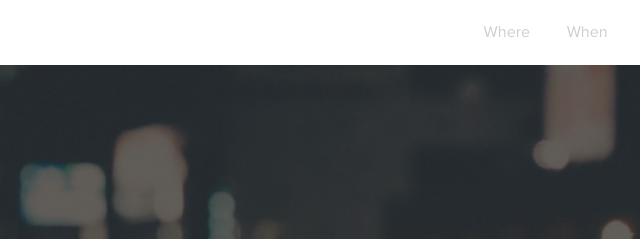
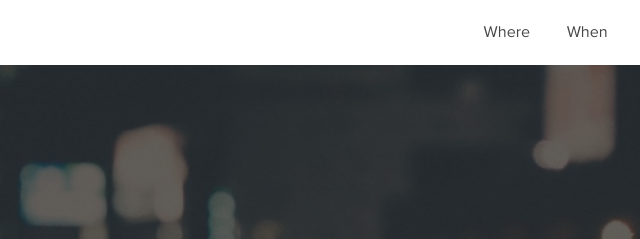
Before and after one commit to thehenster/theessentialmanager, a plain HTML site: page index.html in a window 1280 px wide. Shown: the top 239 px of the page, 640-1280 px from the left. Drawn offline with Linux system fonts and the light colour scheme; a web font is replaced by a local one.

Commit message:
Change nav links colour.

```diff
--- a/css/style.css
+++ b/css/style.css
@@ -1000,7 +1000,7 @@
 						-o-transition: color 0.2s ease-in-out;
 						-ms-transition: color 0.2s ease-in-out;
 						transition: color 0.2s ease-in-out;
-						color: #cdced0;
+						color: #474747;
 						display: inline-block;
 						text-decoration: none;
 					}
```
